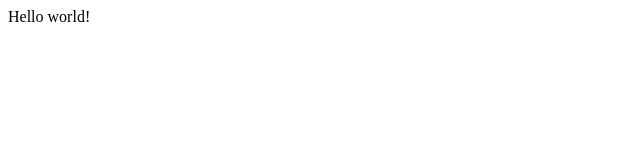
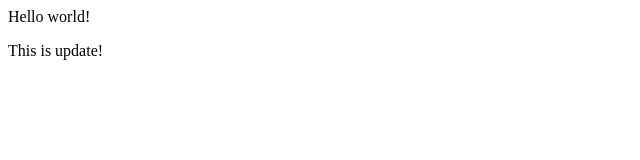
Before and after one commit to VasilevaSimona/kiii-jenkins, a plain HTML site: page index.html in a window 1280 px wide. Shown: the full height of the page, 0-640 px from the left. Drawn offline with Linux system fonts and the light colour scheme.

Commit message:
Update of the HTML page
i updated the html page

```diff
--- a/index.html
+++ b/index.html
@@ -1 +1,2 @@
 Hello world!
+<p> This is update! </p>
```
